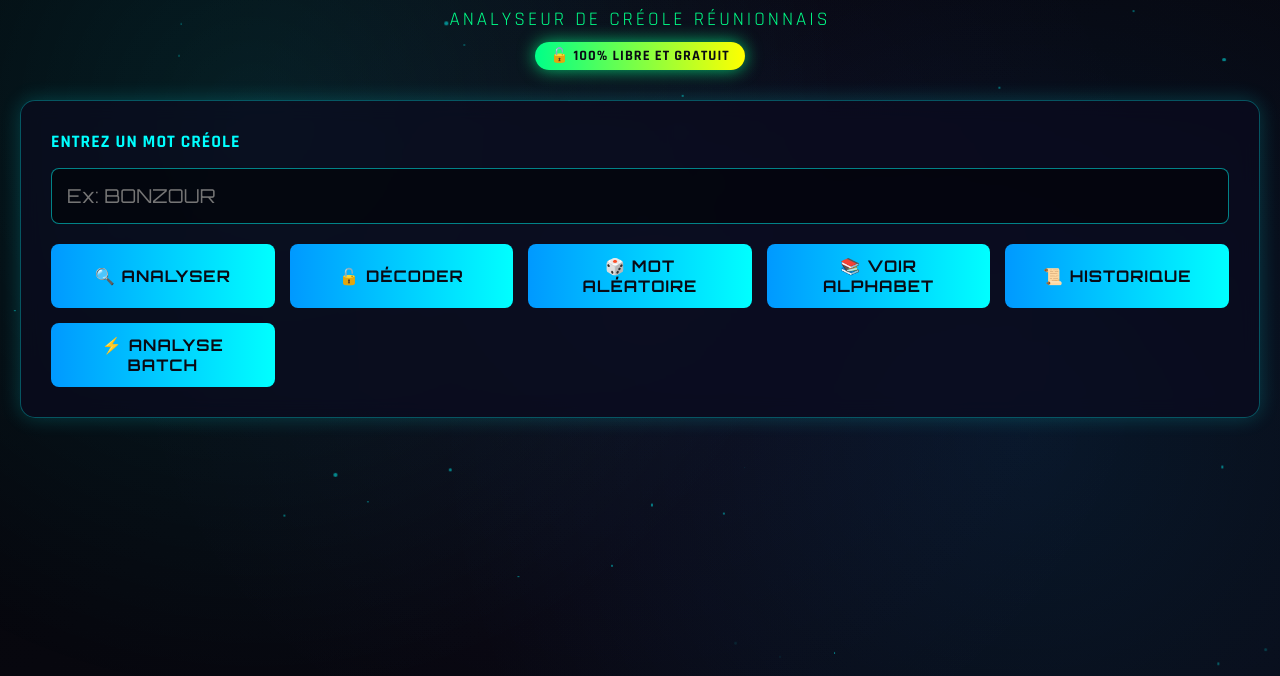
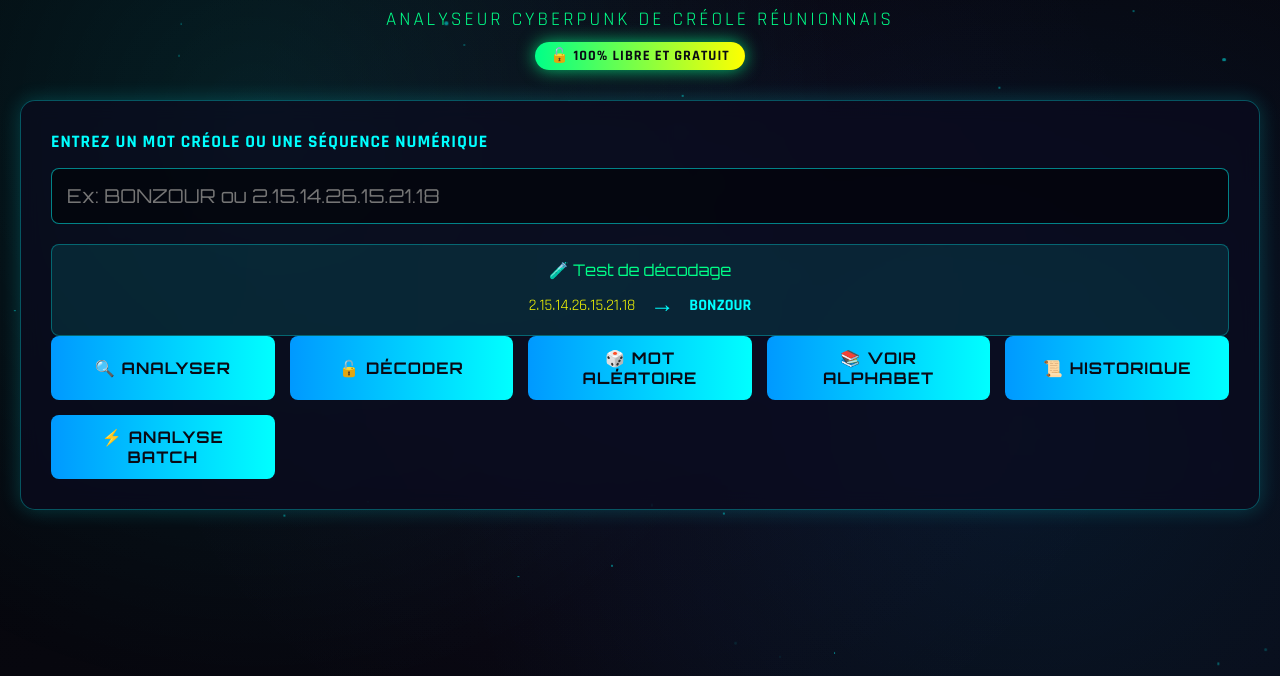
Before and after one commit to gunout/True-Kreol, a plain HTML site: page index.html in a window 1280 px wide. Shown: the part 124-800 px from the top of the page. Drawn offline with Linux system fonts and the light colour scheme.

Commit message:
Update index.html

```diff
--- a/index.html
+++ b/index.html
@@ -633,6 +633,34 @@
             font-size: 0.9rem;
         }
 
+        .decode-demo {
+            background: rgba(0, 255, 255, 0.1);
+            border: 1px solid rgba(0, 255, 255, 0.3);
+            border-radius: 8px;
+            padding: 15px;
+            margin-top: 15px;
+            text-align: center;
+        }
+
+        .decode-demo-text {
+            color: var(--accent-green);
+            font-family: 'Orbitron', sans-serif;
+            margin-bottom: 10px;
+        }
+
+        .decode-example {
+            display: flex;
+            justify-content: center;
+            align-items: center;
+            gap: 15px;
+            flex-wrap: wrap;
+        }
+
+        .decode-arrow {
+            color: var(--primary-cyan);
+            font-size: 1.5rem;
+        }
+
         @media (max-width: 768px) {
             h1 {
                 font-size: 2.5rem;
@@ -658,14 +686,23 @@
     <div class="container">
         <header>
             <h1>TRUTH CREOLE</h1>
-            <p class="subtitle">Analyseur de Créole Réunionnais</p>
+            <p class="subtitle">Analyseur Cyberpunk de Créole Réunionnais</p>
             <span class="free-badge">🔓 100% LIBRE ET GRATUIT</span>
         </header>
 
         <section class="input-section">
             <div class="input-group">
-                <label for="input-text">Entrez un mot créole </label>
-                <input type="text" id="input-text" placeholder="Ex: BONZOUR">
+                <label for="input-text">Entrez un mot créole ou une séquence numérique</label>
+                <input type="text" id="input-text" placeholder="Ex: BONZOUR ou 2.15.14.26.15.21.18">
+            </div>
+
+            <div class="decode-demo">
+                <div class="decode-demo-text">🧪 Test de décodage</div>
+                <div class="decode-example">
+                    <span style="color: var(--accent-yellow);">2.15.14.26.15.21.18</span>
+                    <span class="decode-arrow">→</span>
+                    <span style="color: var(--primary-cyan); font-weight: bold;">BONZOUR</span>
+                </div>
             </div>
 
             <div class="button-group">
@@ -824,6 +861,7 @@
             'Ñ': 14
         };
 
+        // CORRECTION: Mapping inverse complet pour le décodage
         const ALPHABET_INVERSE = {
             1: 'A', 2: 'B', 3: 'C', 4: 'D', 5: 'E', 6: 'F', 7: 'G', 8: 'H', 9: 'I', 10: 'J',
             11: 'K', 12: 'L', 13: 'M', 14: 'N', 15: 'O', 16: 'P', 17: 'Q', 18: 'R', 19: 'S', 20: 'T',
@@ -911,6 +949,7 @@
             return resultat.join('.');
         }
 
+        // CORRECTION: Fonction de décodage améliorée
         function decoderSequenceCreole(sequence) {
             let nombres = sequence.split('.');
             let motDecode = [];
@@ -920,7 +959,9 @@
                     let numero = parseInt(nombre);
                     if (numero >= 1 && numero <= 26) {
                         let lettre = ALPHABET_INVERSE[numero];
-                        motDecode.push(lettre);
+                        if (lettre) {
+                            motDecode.push(lettre);
+                        }
                     }
                 }
             }
@@ -1569,7 +1610,7 @@
                 }, 1000);
             });
 
-            // Gestionnaire pour le bouton de décodage
+            // CORRECTION: Gestionnaire pour le bouton de décodage amélioré
             document.getElementById('decode-btn').addEventListener('click', function() {
                 const inputText = document.getElementById('input-text').value.trim();
 
@@ -1578,8 +1619,26 @@
                     return;
                 }
 
-                if (!inputText.includes('.') || !inputText.split('.').every(part => /^\d+$/.test(part))) {
-                    showNotification('Veuillez entrer une séquence numérique valide (ex: 2.15.14.26.15.21.18)', 'error');
+                // Validation améliorée de la séquence
+                const parts = inputText.split('.');
+                let isValid = true;
+                let invalidParts = [];
+
+                for (let part of parts) {
+                    if (!/^\d+$/.test(part)) {
+                        isValid = false;
+                        invalidParts.push(part);
+                    } else {
+                        const num = parseInt(part);
+                        if (num < 1 || num > 26) {
+                            isValid = false;
+                            invalidParts.push(part);
+                        }
+                    }
+                }
+
+                if (!isValid) {
+                    showNotification(`Séquence invalide. Parties incorrectes: ${invalidParts.join(', ')}`, 'error');
                     return;
                 }
 
@@ -1591,7 +1650,12 @@
                 }
 
                 document.getElementById('input-text').value = decodedWord;
-                document.getElementById('analyze-btn').click();
+                showNotification(`Séquence décodée: ${inputText} → ${decodedWord}`, 'success');
+
+                // Lancer l'analyse automatiquement
+                setTimeout(() => {
+                    document.getElementById('analyze-btn').click();
+                }, 500);
             });
 
             // Gestionnaire pour le bouton de mot aléatoire
```
